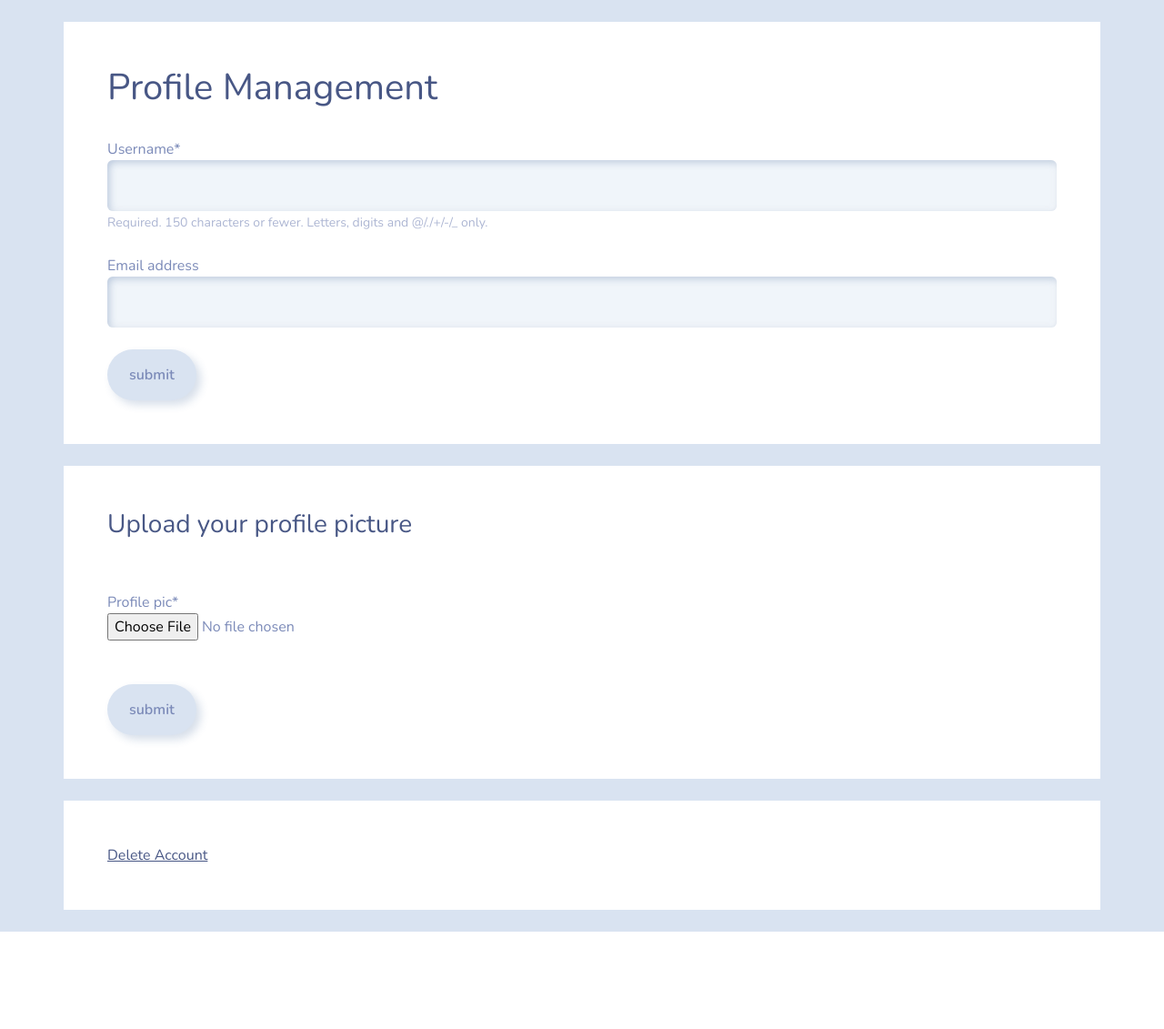
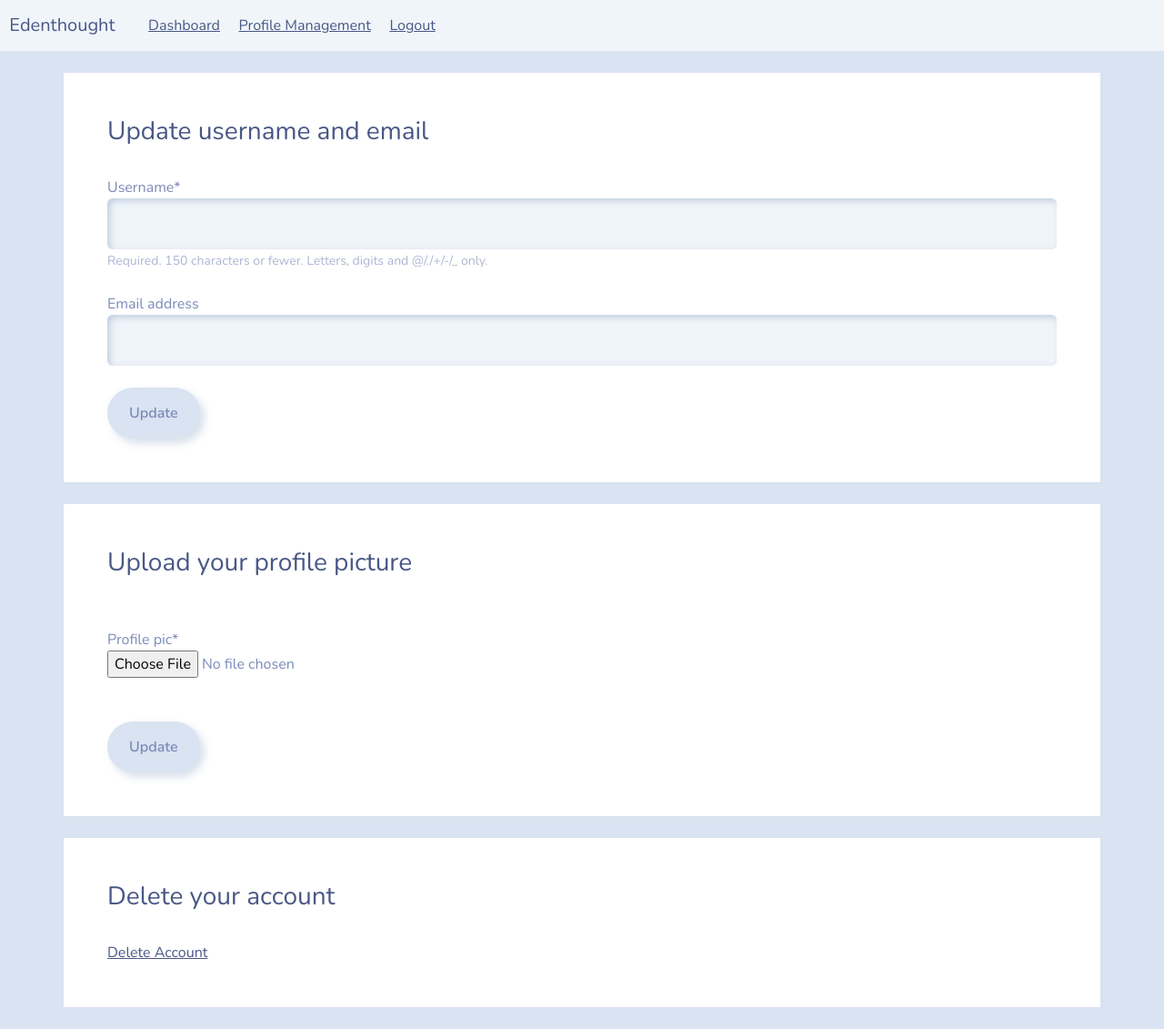
Before and after one commit to emsikes/django-aws-deploy-dev, a Django app: template lynx/templates/lynx/profile-management.html in a window 1280 px wide. Shown: the whole page at 91% size. Before the commit the page ends 1024 px from the top, so only its background shows below. Run offline with Django 4.2, Linux system fonts and the light colour scheme; the template is opened without the code that fills it: values that come from a table or form of the project are taken from there, others are empty; some libraries are stand-ins or nearby versions.

Commit message:
Added a little styling and navigation to html pages

```diff
--- /dev/null
+++ b/lynx/templates/lynx/account-navbar.html
@@ -0,0 +1,32 @@
+<nav class="navbar navbar-expand-lg navbar-light bg-light justify-content-center">
+    <a class="navbar-brand main-heading">
+    &nbsp; Edenthought
+    </a>
+    <button
+    class="navbar-toggler"
+    type="button"
+    data-toggle="collapse"
+    data-target="#navbarNavDropdown"
+    aria-controls="navbarNavDropdown"
+    aria-expanded="false"
+    aria-label="Toggle navigation"
+    >
+    <span class="navbar-toggler-icon"></span>
+    </button>
+    <div class="collapse navbar-collapse text-center" id="navbarNavDropdown">
+        <ul class="navbar-nav ml-auto">
+            &nbsp;     &nbsp;     &nbsp;
+            <li class="nav-item">
+                <a type="button"  href="{% url 'dashboard' %}">Dashboard</a>
+            </li>
+            &nbsp;     &nbsp;     &nbsp;
+            <li class="nav-item">
+                <a href="{% url 'profile-management' %}">Profile Management</a>
+            </li>
+            &nbsp;     &nbsp;     &nbsp;
+            <li class="nav-item"></li>
+            <a href="{% url 'user-logout' %}">Logout</a>
+            </li>
+        </ul>
+    </div>
+</nav>
--- a/lynx/templates/lynx/delete-account.html
+++ b/lynx/templates/lynx/delete-account.html
@@ -11,6 +11,8 @@
     <link rel="stylesheet" type="text/css" href="{% static 'css/styles.css' %}"/>
     <title>Delete Account | Edenthought</title>
 </head>
+
+{% include 'lynx/account-navbar.html' %}
 
 <br>
 
@@ -34,7 +36,7 @@
 
             <br>
 
-            <input class="btn btn-danger" type="submit" value="Submit"/>
+            <input class="btn btn-danger" type="submit" value="Confirm account deletion"/>
 
         </form>
 
--- a/lynx/templates/lynx/profile-management.html
+++ b/lynx/templates/lynx/profile-management.html
@@ -12,12 +12,14 @@
     <title>Profile Management | Edenthought</title>
 </head>
 
+{% include 'lynx/account-navbar.html' %}
+
 <br>
 
 <body>
     <div class="container bg-white shadow-md  p-5 form-layout">
 
-        <h1>Profile Management</h1>
+        <h3>Update username and email</h3>
 
         <br>
 
@@ -33,7 +35,7 @@
 
                 <br>
 
-                <input class="btn btn-primary" type="submit" value="submit"/>
+                <input class="btn btn-primary" type="submit" value="Update"/>
 
             </form>
 
@@ -59,7 +61,7 @@
 
                 <br>
 
-                <input class="btn btn-primary" type="submit" value="submit"/>
+                <input class="btn btn-primary" type="submit" value="Update"/>
 
             </form>
 
@@ -69,6 +71,10 @@
         <br>
 
         <div class="container bg-white shadow-md  p-5 form-layout">
+
+            <h3>Delete your account</h3>
+
+            <br>
 
             <a href="{% url 'delete-account' %}">Delete Account</a>
 
```
Also changed, not shown: lynx/templates/lynx/dashboard.html (+3 -10 lines), lynx/templates/lynx/my-login.html (+8 -2 lines), lynx/templates/lynx/register.html (+15 -6 lines).
